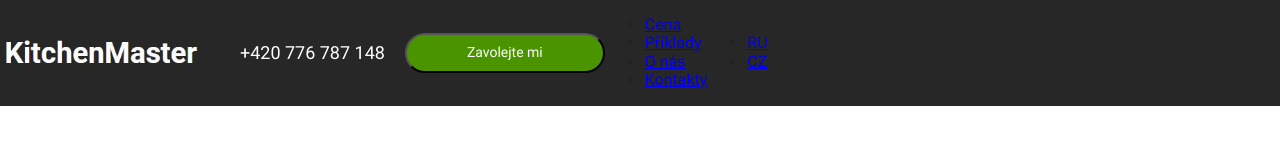
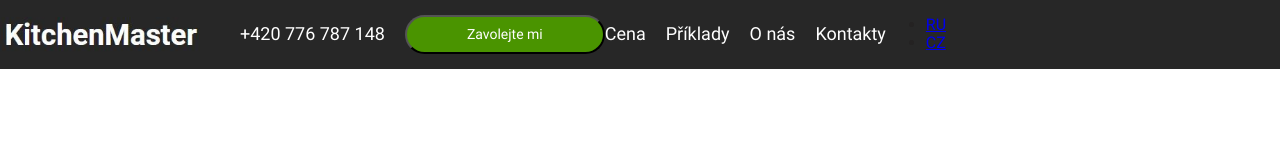
Before and after one commit to rodandr13/kuchynemontaz, a plain HTML site: page index.html in a window 1280 px wide. Drawn offline with Linux system fonts and the light colour scheme.

Commit message:
feat: add block menu

```diff
--- /dev/null
+++ b/blocks/menu/__item/menu__item.css
@@ -0,0 +1,7 @@
+.menu__item {
+  margin: 0 20px 0 0;
+}
+
+.menu__item:last-child {
+  margin: 0;
+}
--- /dev/null
+++ b/blocks/menu/__link/menu__link.css
@@ -0,0 +1,6 @@
+.menu__link {
+  font-size: 18px;
+  line-height: 26px;
+  color: #ffffff;
+  text-decoration: none;
+}
--- /dev/null
+++ b/blocks/menu/__list/menu__list.css
@@ -0,0 +1,6 @@
+.menu__list {
+  display: flex;
+  margin: 0;
+  padding: 0;
+  list-style-type: none;
+}
--- /dev/null
+++ b/blocks/menu/menu.css
@@ -0,0 +1,3 @@
+.menu {
+
+}
--- a/pages/index.css
+++ b/pages/index.css
@@ -12,3 +12,8 @@
 @import "../blocks/header/__contacts-item/header__contacts-item.css";
 @import "../blocks/header/__contacts-link/header__contacts-link.css";
 @import "../blocks/header/__contacts-button/header__contacts-button.css";
+
+@import "../blocks/menu/menu.css";
+@import "../blocks/menu/__list/menu__list.css";
+@import "../blocks/menu/__item/menu__item.css";
+@import "../blocks/menu/__link/menu__link.css";
```
